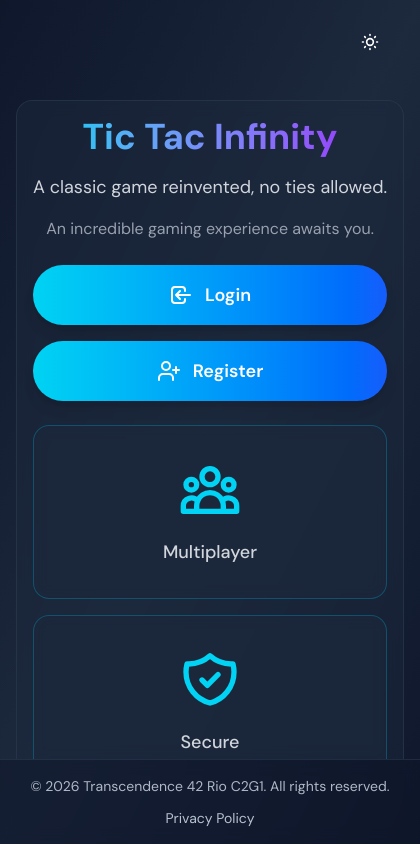
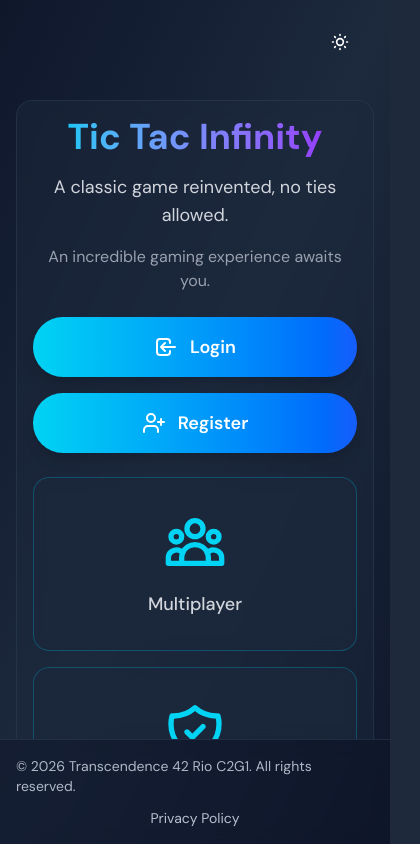
Before and after one commit to transcendence4two/Transcendence, a React (Vite) app in the folder frontend/: page / in a window 390 px wide. Shown: the whole page, 420 px wide, since content can reach past the window. Built offline with nearby package versions, Linux system fonts and the light colour scheme.

Commit message:
fix: privacy policy responsive

```diff
--- a/frontend/src/index.css
+++ b/frontend/src/index.css
@@ -11,7 +11,8 @@ html,
 body {
   background-color: #1e293b;
   font-family: "DM Sans", sans-serif;
-  min-width: max-content;
+  width: 100%;
+  overflow-x: hidden;
   margin: 0;
   padding: 0;
   user-select: none;
@@ -192,7 +193,7 @@ html.light body {
   }
 
   .settings-page-layout {
-    @apply mx-auto w-full min-w-max max-w-2xl;
+    @apply mx-auto w-full max-w-2xl;
   }
 
   .settings-page-card {
--- a/frontend/src/pages/PrivacyPolicy.tsx
+++ b/frontend/src/pages/PrivacyPolicy.tsx
@@ -12,7 +12,7 @@ const PrivacyPolicy = () => {
                         Your privacy is important to us. This Privacy Policy explains how we collect, use, and protect your personal information when you use our website.
                     </p>
                     <h2 className='heading-2'>Information We Collect</h2>
-                    <ul className='list-disc list-inside mb-4 text-gray-300 break-words'>
+                    <ul className='list-disc list-inside mb-4 text-gray-300 wrap-break-word'>
                         <li>Personal identification information (name, email address, phone number, etc.)</li>
                         <li>Usage data (pages visited, time spent on pages, etc.)</li>
                         <li>Cookies and tracking technologies</li>
```
